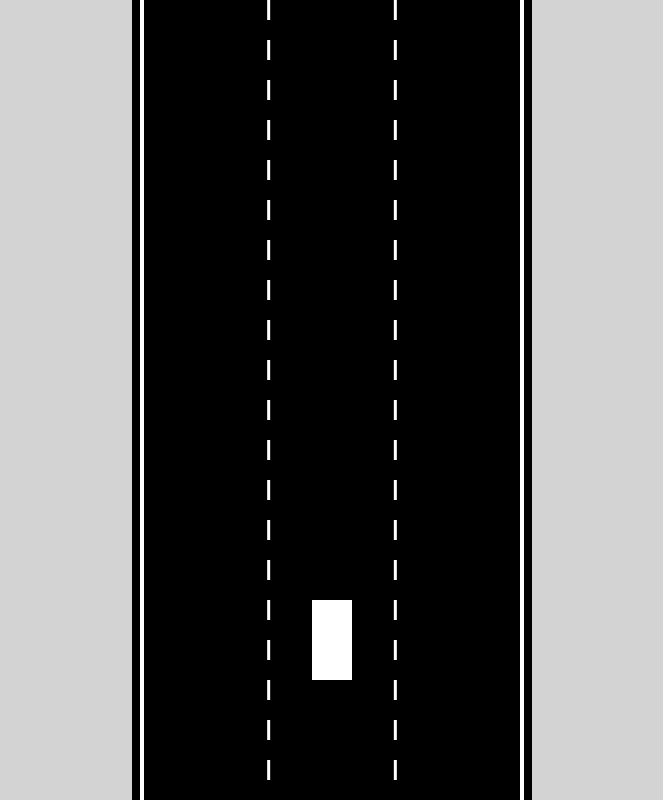
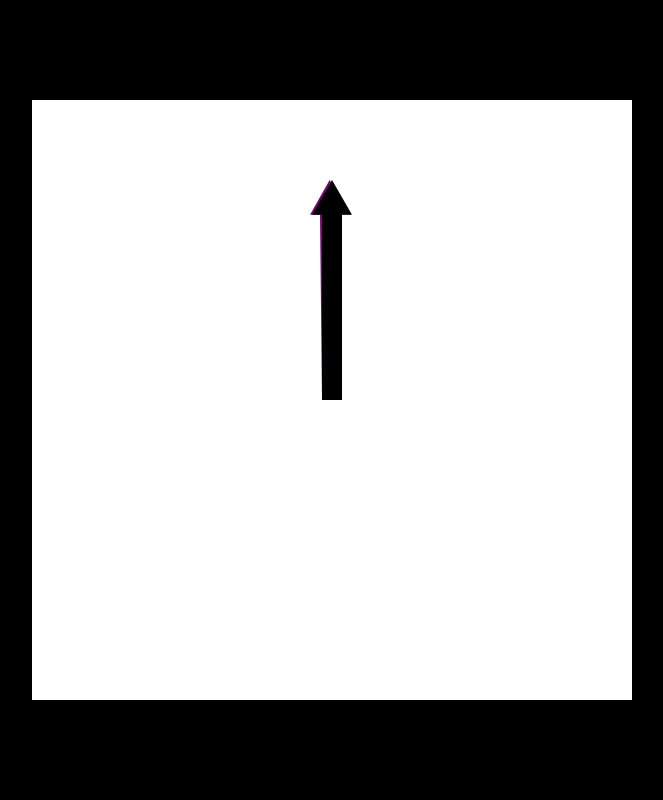
Before and after one commit to koalakoker/PWM, a plain HTML site: page index.html in a window 1280 px wide. Shown: the whole page, without its empty margins (308-971 px from the left). Drawn offline with Linux system fonts and the light colour scheme; animation ran at ten frames a second.

Commit message:
Motor simulation

```diff
--- a/car.js
+++ /dev/null
@@ -1,92 +0,0 @@
-class Car {
-  constructor(x, y, w, h) {
-    this.controller = new Controller();
-
-    this.x = x;
-    this.y = y;
-    this.w = w;
-    this.h = h;
-    this.velocity = 0;
-    this.totalBrake = 0;
-    this.angle = 0;
-
-    // Car proprieties
-    this.maxPositiveSpeed = 3;
-    this.maxNegativeSpeed = -4;
-    this.acceleraton = 0.2;
-    this.brakingForce = 0.03;
-    this.fricton = 0.02;
-  }
-
-  draw(ctx) {
-    this.update();
-
-    ctx.save();
-
-    ctx.translate(this.x, this.y);
-    ctx.rotate(-this.angle);
-
-    ctx.beginPath();
-    ctx.rect(-this.w / 2, -this.h / 2, this.w, this.h);
-    ctx.fillStyle = "white";
-    ctx.fill();
-    ctx.closePath();
-
-    ctx.restore();
-  }
-
-  update() {
-    this.controllerAction();
-    this.frictionAndBraking();
-
-    this.y += this.velocity * Math.cos(this.angle);
-    this.x += this.velocity * Math.sin(this.angle);
-  }
-
-  controllerAction() {
-    if (this.controller.up) {
-      this.velocity -= this.acceleraton;
-      if (this.velocity <= this.maxNegativeSpeed) {
-        this.velocity = this.maxNegativeSpeed;
-      }
-    }
-    if (this.controller.down) {
-      this.velocity += this.acceleraton;
-      if (this.velocity >= this.maxPositiveSpeed) {
-        this.velocity = this.maxPositiveSpeed;
-      }
-    }
-    if (this.controller.brake) {
-      this.totalBrake = this.fricton + this.brakingForce;
-    } else {
-      this.totalBrake = this.fricton;
-    }
-    if (this.controller.right) {
-      if (this.velocity <= 0) {
-        this.angle -= 0.01;
-      } else {
-        this.angle += 0.01;
-      }
-    }
-    if (this.controller.left) {
-      if (this.velocity <= 0) {
-        this.angle += 0.01;
-      } else {
-        this.angle -= 0.01;
-      }
-    }
-  }
-
-  frictionAndBraking() {
-    if (this.velocity > 0) {
-      this.velocity -= this.totalBrake;
-    } else if (this.velocity < 0) {
-      this.velocity += this.totalBrake;
-    } else if (
-      (this.velocity > 0 && this.velocity < this.totalBrake) ||
-      (this.velocity < 0 && this.velocity > -this.totalBrake)
-    ) {
-      this.velocity = 0;
-    }
-  }
-}
--- a/controller.js
+++ /dev/null
@@ -1,52 +0,0 @@
-class Controller {
-  constructor() {
-    this.up = false;
-    this.down = false;
-    this.right = false;
-    this.left = false;
-
-    document.addEventListener("keydown", (e) => {
-      switch (e.key) {
-        case "ArrowUp":
-          this.up = true;
-          break;
-        case "ArrowDown":
-          this.down = true;
-          break;
-        case "ArrowRight":
-          this.right = true;
-          break;
-        case "ArrowLeft":
-          this.left = true;
-          break;
-        case " ":
-          this.brake = true;
-          break;
-        default:
-          break;
-      }
-    });
-
-    document.addEventListener("keyup", (e) => {
-      switch (e.key) {
-        case "ArrowUp":
-          this.up = false;
-          break;
-        case "ArrowDown":
-          this.down = false;
-          break;
-        case "ArrowRight":
-          this.right = false;
-          break;
-        case "ArrowLeft":
-          this.left = false;
-          break;
-        case " ":
-          this.brake = false;
-          break;
-        default:
-          break;
-      }
-    });
-  }
-}
--- a/index.html
+++ b/index.html
@@ -5,9 +5,11 @@
   </head>
   <body>
     <canvas id="myCanvas"></canvas>
-    <script src="controller.js"></script>
-    <script src="car.js"></script>
-    <script src="road.js"></script>
+    <script src="utils.js"></script>
+    <script src="vector.js"></script>
+    <script src="mechVector.js"></script>
+    <script src="manualVector.js"></script>
+    <script src="motor.js"></script>
     <script src="main.js"></script>
   </body>
 </html>
--- a/main.js
+++ b/main.js
@@ -1,19 +1,28 @@
-var canvas = document.getElementById("myCanvas");
-canvas.width = 400;
+let canvas = document.getElementById("myCanvas");
+canvas.width = 600;
+canvas.height = 600;
+let ctx = canvas.getContext("2d");
+let rotor = new MechVector(0.2, 2, "purple", 200, 0);
+let stator = new ManualVector(canvas, "black", 200, Math.PI / 2);
+//stator.speed = rpm2rads(30);
+let motor = new Motor(stator, rotor);
+let fps = 60;
+let dt = 1 / fps;
 
-var ctx = canvas.getContext("2d");
-var car = new Car(canvas.width / 2, window.innerHeight / 2, 40, 80);
+setInterval(draw, 1000 / fps);
 
-var road = new Road(canvas.width / 2, canvas.width - 20, 3);
+function draw() {
+  clearCanvas(ctx);
+  ctx.save();
+  ctx.translate(canvas.height / 2, canvas.height / 2);
+  motor.update(dt);
+  rotor.draw(ctx);
+  rotor.update(dt);
+  stator.draw(ctx);
+  stator.update(dt);
+  ctx.restore();
+}
 
-animate();
-
-function animate() {
-  canvas.height = window.innerHeight;
-  ctx.save();
-  ctx.translate(0, canvas.height * 0.8 - car.y);
-  road.draw(ctx);
-  car.draw(ctx);
-  ctx.restore();
-  requestAnimationFrame(animate);
+function clearCanvas(ctx) {
+  ctx.clearRect(0, 0, canvas.width, canvas.height);
 }
--- /dev/null
+++ b/manualVector.js
@@ -0,0 +1,14 @@
+class ManualVector extends Vector {
+  constructor(canvas, color, mag, angle, center) {
+    super(color, mag, angle, center);
+    canvas.addEventListener("mousemove", (e) => {
+      let rect = canvas.getBoundingClientRect();
+      var x2 = e.clientX - rect.left;
+      var y2 = e.clientY - rect.top;
+      var y1 = canvas.height / 2;
+      var x1 = canvas.width / 2;
+      this.angle = Math.atan2(y1 - y2, x2 - x1);
+    });
+  }
+  update(dt) {}
+}
--- /dev/null
+++ b/mechVector.js
@@ -0,0 +1,18 @@
+class MechVector extends Vector {
+  constructor(inertia, friction, color, mag, angle, center = { x: 0, y: 0 }) {
+    super(color, mag, angle, center);
+    this.torque = 0;
+    this.inertia = inertia;
+    this.friction = friction;
+  }
+
+  update(dt) {
+    this.speed +=
+      (this.torque / this.inertia - this.friction * this.speed) * dt;
+    super.update(dt);
+  }
+
+  applyTorque(torque) {
+    this.torque = torque;
+  }
+}
--- /dev/null
+++ b/motor.js
@@ -0,0 +1,16 @@
+class Motor {
+  constructor(stator, rotor) {
+    this.stator = stator;
+    this.rotor = rotor;
+  }
+
+  update() {
+    this.applyTorque();
+  }
+
+  applyTorque() {
+    let theta = this.stator.angle - this.rotor.angle;
+    let mag = this.stator.mag / this.rotor.mag;
+    this.rotor.applyTorque(mag * Math.sin(theta));
+  }
+}
--- a/road.js
+++ /dev/null
@@ -1,42 +0,0 @@
-class Road {
-  constructor(center, width, lines) {
-    this.width = width;
-    this.lines = lines;
-
-    this.left = center - this.width / 2;
-    this.right = center + this.width / 2;
-    this.top = 1000000;
-    this.bottom = -this.top;
-  }
-
-  draw(ctx) {
-    this.drawBorder(ctx);
-    this.drawLines(ctx);
-  }
-
-  drawBorder() {
-    ctx.beginPath();
-    ctx.moveTo(this.left, this.bottom);
-    ctx.lineTo(this.left, this.top);
-    ctx.moveTo(this.right, this.bottom);
-    ctx.lineTo(this.right, this.top);
-    ctx.strokeStyle = "white";
-    ctx.lineWidth = 4;
-    ctx.stroke();
-  }
-
-  drawLines(ctx) {
-    ctx.beginPath();
-    ctx.setLineDash([20, 20]);
-
-    let cWidth = this.width / this.lines;
-    for (let i = 0; i < this.lines - 1; i++) {
-      ctx.moveTo(this.left + cWidth * (i + 1), this.bottom);
-      ctx.lineTo(this.left + cWidth * (i + 1), this.top);
-    }
-
-    ctx.strokeStyle = "white";
-    ctx.lineWidth = 3;
-    ctx.stroke();
-  }
-}
--- a/style.css
+++ b/style.css
@@ -1,10 +1,16 @@
-body {
-  background-color: lightgrey;
+body,
+html {
+  background-color: black;
   overflow: unset;
   margin: 0px;
   text-align: center;
+  height: 100%;
+  margin: 0;
+  display: flex;
+  justify-content: center;
+  align-items: center;
 }
 
 #myCanvas {
-  background-color: black;
+  background-color: white;
 }
--- /dev/null
+++ b/utils.js
@@ -0,0 +1,3 @@
+function rpm2rads(rpm) {
+  return (rpm / 60) * 2 * Math.PI;
+}
--- /dev/null
+++ b/vector.js
@@ -0,0 +1,47 @@
+class Vector {
+  constructor(color, mag, angle, center = { x: 0, y: 0 }) {
+    this.color = color;
+    this.lineWidth = 20;
+    this.mag = mag;
+    this.angle = angle;
+    this.center = center;
+    this.speed = 0;
+  }
+
+  draw(ctx) {
+    let x1 = this.center.x,
+      y1 = this.center.y,
+      x2 = x1 + this.mag * Math.cos(this.angle),
+      y2 = y1 - this.mag * Math.sin(this.angle);
+    let arrowSize = this.lineWidth + 20;
+    ctx.strokeStyle = this.color;
+    ctx.lineWidth = this.lineWidth;
+    ctx.beginPath();
+    ctx.moveTo(x1, y1);
+    ctx.lineTo(x2, y2);
+    ctx.stroke();
+    ctx.beginPath();
+    ctx.fillStyle = this.color;
+    ctx.lineWidth = 4;
+    x2 += this.lineWidth * Math.cos(this.angle);
+    y2 -= this.lineWidth * Math.sin(this.angle);
+    ctx.moveTo(
+      x2 - arrowSize * Math.cos(this.angle - Math.PI / 6),
+      y2 + arrowSize * Math.sin(this.angle - Math.PI / 6)
+    );
+    ctx.lineTo(x2, y2);
+    ctx.lineTo(
+      x2 - arrowSize * Math.cos(this.angle + Math.PI / 6),
+      y2 + arrowSize * Math.sin(this.angle + Math.PI / 6)
+    );
+    ctx.lineTo(
+      x2 - arrowSize * Math.cos(this.angle - Math.PI / 6),
+      y2 + arrowSize * Math.sin(this.angle - Math.PI / 6)
+    );
+    ctx.fill();
+  }
+
+  update(dt) {
+    this.angle += this.speed * dt;
+  }
+}
```
